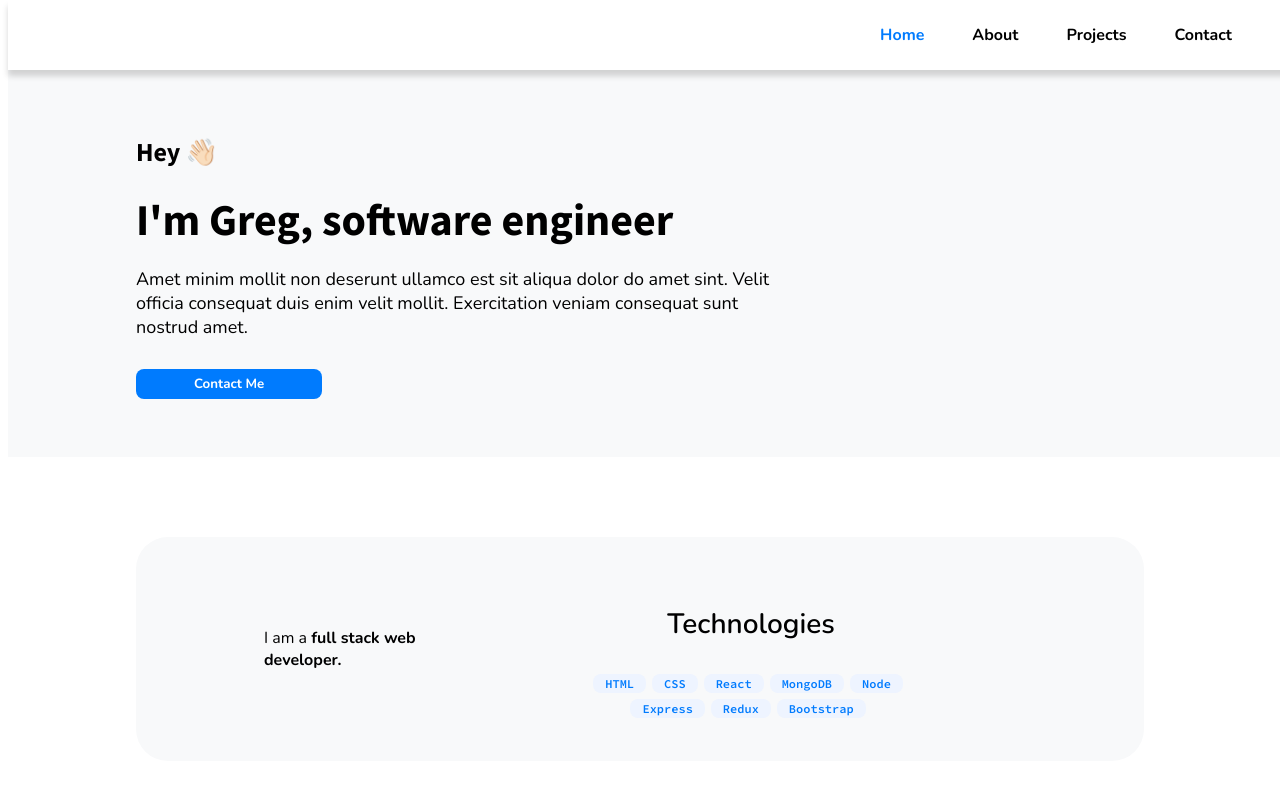
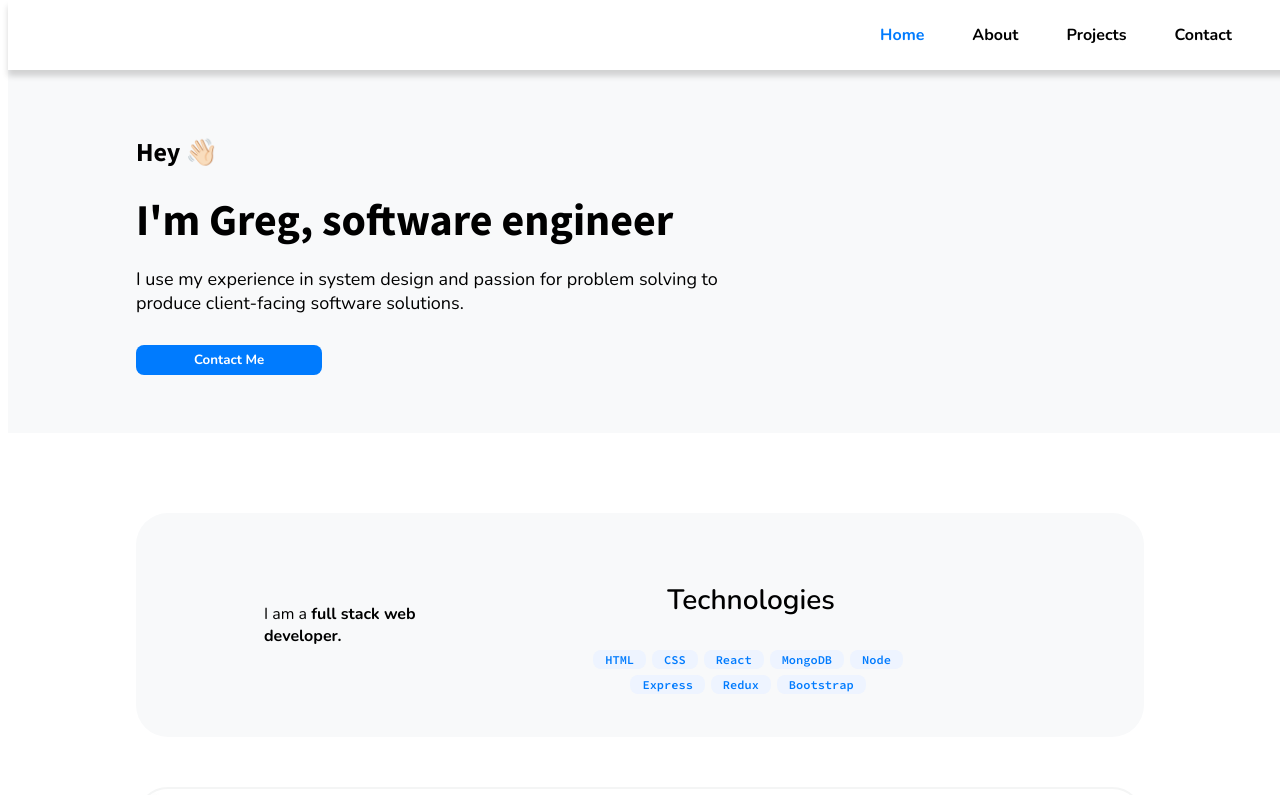
Before and after one commit to gmunilla14/portfolio, a React (Create React App) app in the folder portfolio/: page / in a window 1280 px wide. Shown: the top 795 px of the page. Built offline with nearby package versions, Linux system fonts and the light colour scheme.

Commit message:
Update introduction text

```diff
--- a/portfolio/src/sections/intro.js
+++ b/portfolio/src/sections/intro.js
@@ -7,9 +7,7 @@ const Intro = () => {
         <div className="hey">Hey 👋🏻</div>
         <div className="title">I'm Greg, software engineer</div>
         <div className="introduction">
-          Amet minim mollit non deserunt ullamco est sit aliqua dolor do amet
-          sint. Velit officia consequat duis enim velit mollit. Exercitation
-          veniam consequat sunt nostrud amet.
+          I use my experience in system design and passion for problem solving to produce client-facing software solutions.
         </div>
         <a href="#contact-page-holder">
           <Button text="Contact Me" />
```
